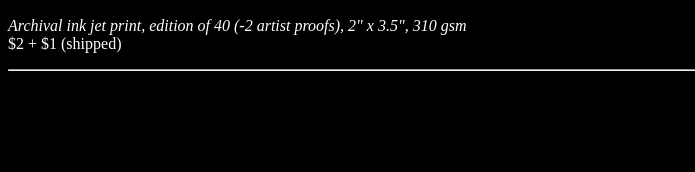
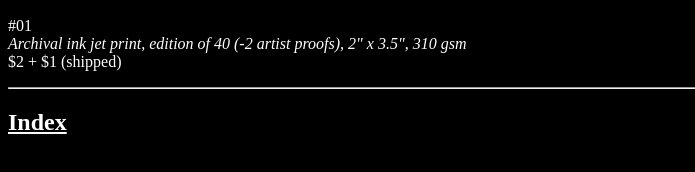
Before and after one commit to negotiable/paid, a plain HTML site: page cards.html in a window 1280 px wide. Shown: the part 622-794 px from the top of the page, without its empty margins (0-695 px from the left). Drawn offline with Linux system fonts and the light colour scheme.

Commit message:
cards more

```diff
--- a/cards.html
+++ b/cards.html
@@ -10,7 +10,8 @@
 <h2>please mail email@paid.exchange for purchasing</h2>
 <hr>
 <p><img src="img/2022-03-03-0003.jpg" width="50%" height="auto" /></p>
-<p><i>Archival ink jet print, edition of 40 (-2 artist proofs), 2" x 3.5", 310 gsm</i><br>$2 + $1 (shipped)</p>
+<p>#01<br><i>Archival ink jet print, edition of 40 (-2 artist proofs), 2" x 3.5", 310 gsm</i><br>$2 + $1 (shipped)</p>
 <hr>
+<h2><a href="index.html">Index</a></h2>
 </body>
 </html>
--- a/css/cards.css
+++ b/css/cards.css
@@ -13,3 +13,7 @@ h2 {
 p {
     color: #ffffff;
   }
+
+a, a:visited {
+    color: inherit;
+}
```
Also changed, not shown: css/style.css (line endings or trailing spaces).
